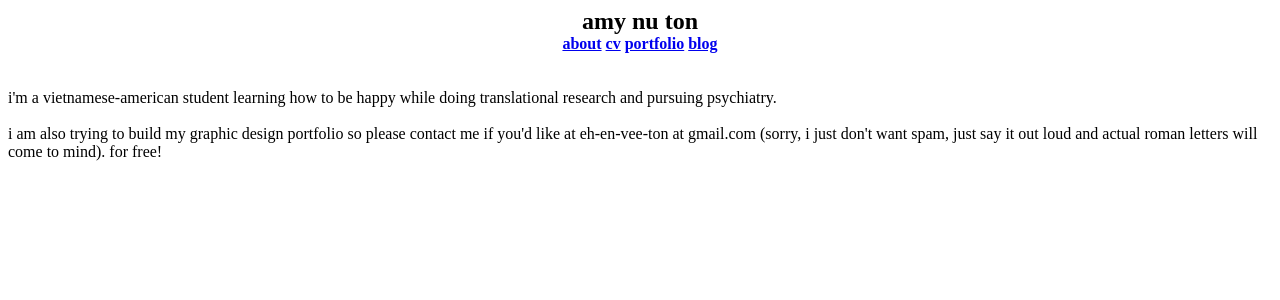
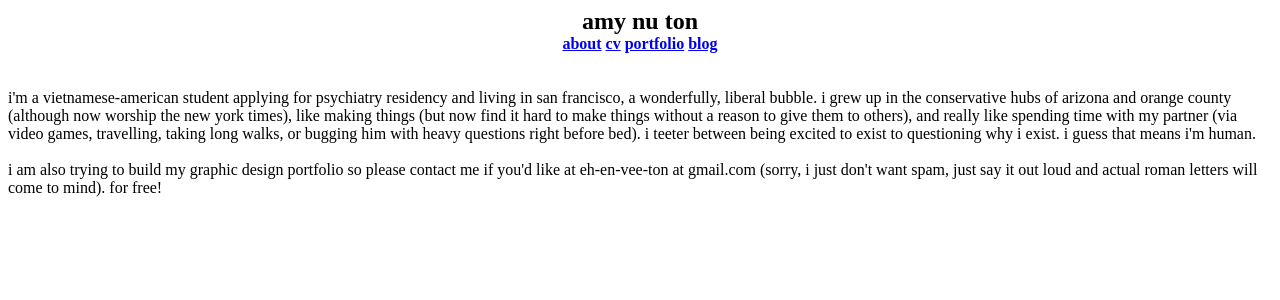
Before and after one commit to anvton/anvton.github.io, a Jekyll site: the page built from about/index.html, in a window 1280 px wide. Shown: the top 300 px of the page. Built offline with Jekyll 4.4.1, drawn with Linux system fonts in a browser that asks for light colours.

Commit message:
Update index.html

```diff
--- a/about/index.html
+++ b/about/index.html
@@ -3,5 +3,5 @@
 title: about
 ---
 
-i'm a vietnamese-american student learning how to be happy while doing translational research and pursuing psychiatry.
+i'm a vietnamese-american student applying for psychiatry residency and living in san francisco, a wonderfully, liberal bubble. i grew up in the conservative hubs of arizona and orange county (although now worship the new york times), like making things (but now find it hard to make things without a reason to give them to others), and really like spending time with my partner (via video games, travelling, taking long walks, or bugging him with heavy questions right before bed). i teeter between being excited to exist to questioning why i exist. i guess that means i'm human.
 <br /><br />i am also trying to build my graphic design portfolio so please contact me if you'd like at eh-en-vee-ton at gmail.com (sorry, i just don't want spam, just say it out loud and actual roman letters will come to mind). for free! </tr></td></table>
```
